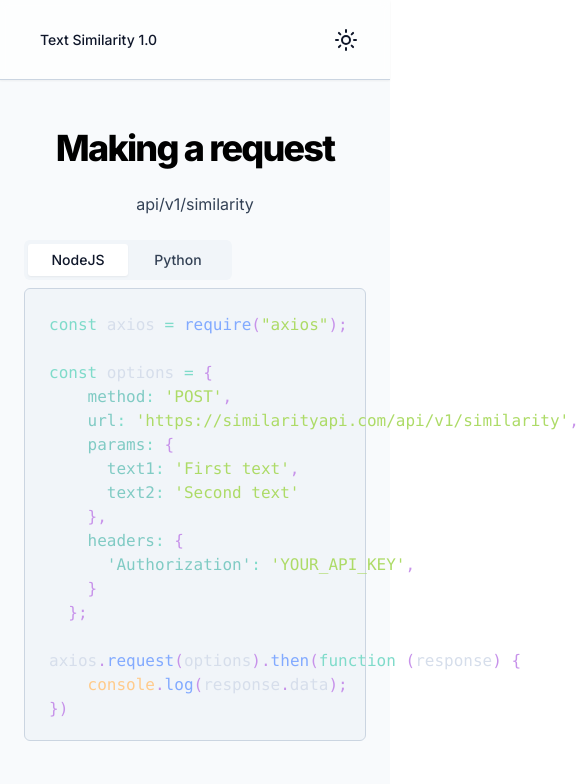
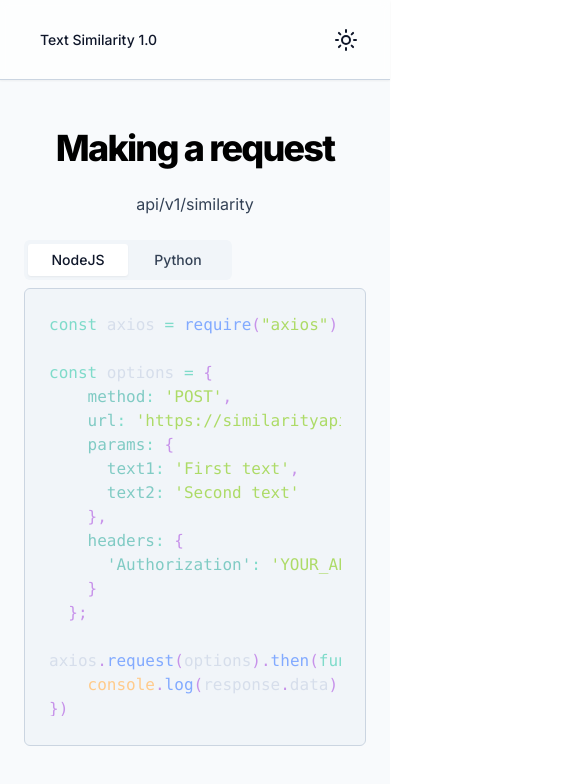
Before and after one commit to MineiToshio/Similarity-API, a Next.js app: page /documentation in a window 390 px wide. Shown: the top 784 px of the page, 579 px wide, since content can reach past the window. Built offline with nearby package versions, Linux system fonts and the light colour scheme; no server answers.

Commit message:
fix: code example in mobile screens

```diff
--- a/src/app/(docs)/documentation/page.tsx
+++ b/src/app/(docs)/documentation/page.tsx
@@ -3,6 +3,7 @@ import type { Metadata } from "next";
 import LargeHeading from "@/components/ui/LargeHeading";
 import Paragraph from "@/components/ui/Paragraph";
 import DocumentationTabs from "@/components/DocumentationTabs";
+import "simplebar-react/dist/simplebar.min.css";
 
 export const metadata: Metadata = {
   title: "Similarity API | Documentation",
--- a/src/components/DocumentationTabs.tsx
+++ b/src/components/DocumentationTabs.tsx
@@ -1,3 +1,5 @@
+"use client";
+
 import { FC } from "react";
 import { Tabs, TabsContent, TabsList, TabsTrigger } from "@/ui/Tabs";
 import SimpleBar from "simplebar-react";
@@ -12,12 +14,15 @@ const DocumentationTabs: FC = () => {
         <TabsTrigger value="python">Python</TabsTrigger>
       </TabsList>
       <TabsContent value="nodejs">
-        {/* <SimpleBar></SimpleBar> */}
-        <Code animated language="javascript" code={nodejs} show />
+        <SimpleBar>
+          <Code animated language="javascript" code={nodejs} show />
+        </SimpleBar>
       </TabsContent>
       <TabsContent value="python">
-        {/* Set language as javascript as python is not in the default bundle */}
-        <Code animated language="javascript" code={python} show />
+        <SimpleBar>
+          {/* Set language as javascript as python is not in the default bundle */}
+          <Code animated language="javascript" code={python} show />
+        </SimpleBar>
       </TabsContent>
     </Tabs>
   );
--- a/src/styles/globals.css
+++ b/src/styles/globals.css
@@ -8,3 +8,6 @@
 .three-d {
   text-shadow: none;
 }
+.dark .simplebar-scrollbar::before {
+  background-color: white;
+}
```
